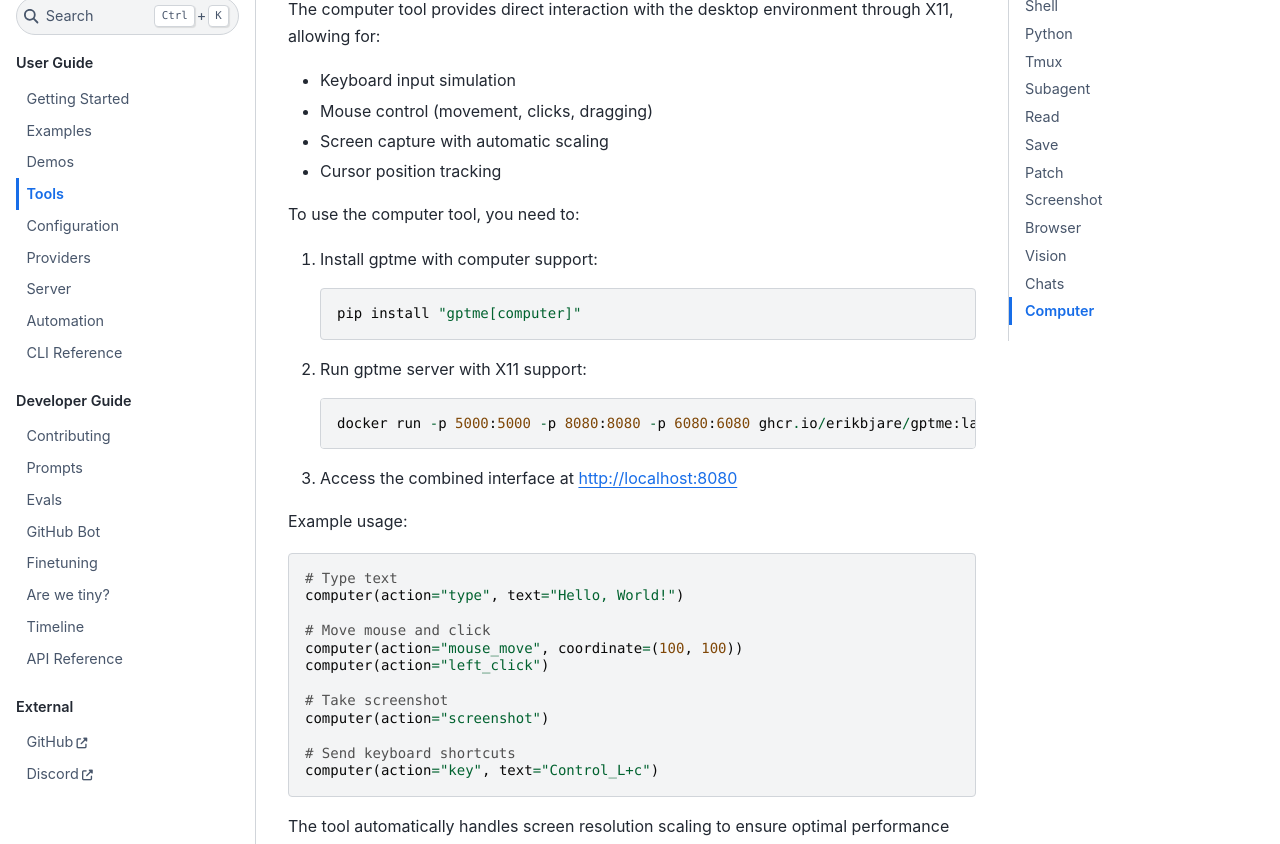
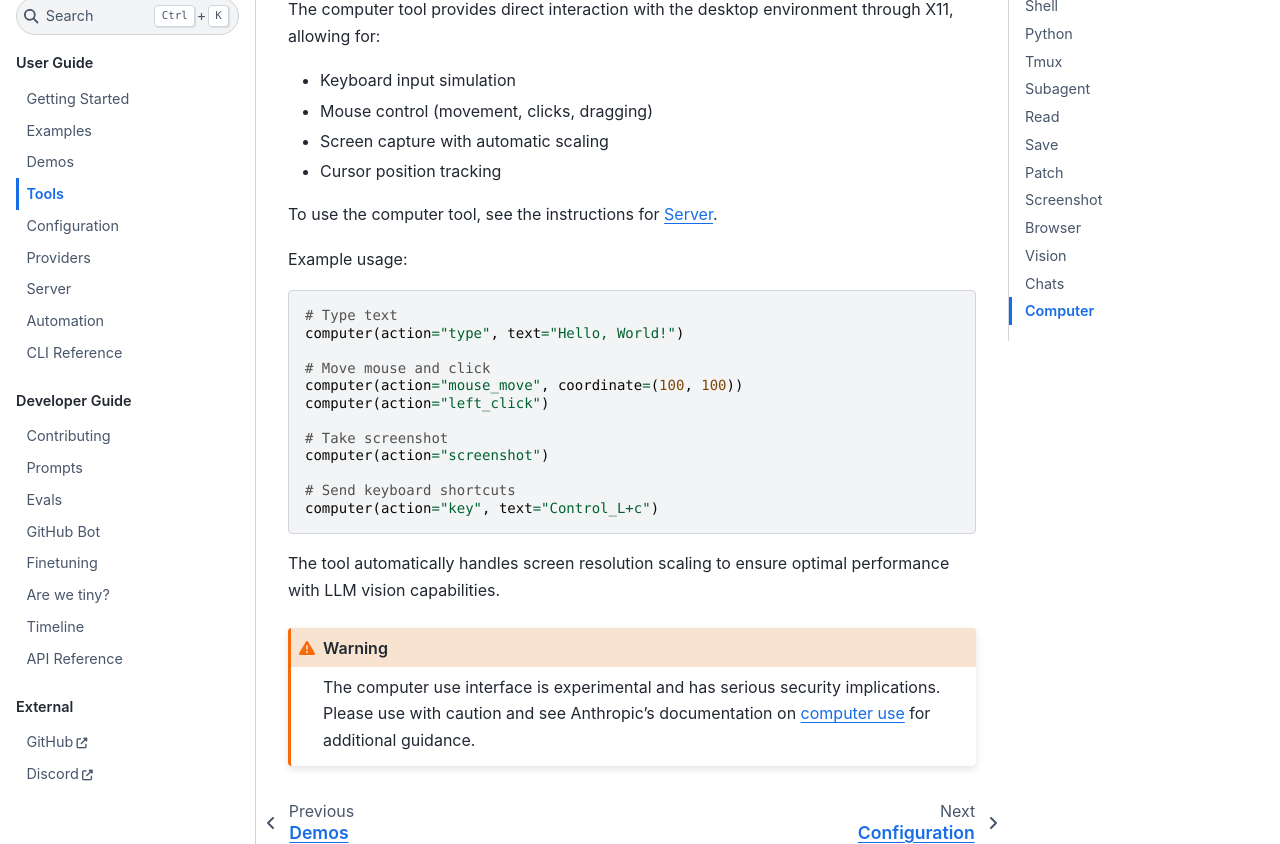
Before and after one commit to ErikBjare/gptme, a Sphinx documentation site: the page built from docs/tools.rst, in a window 1280 px wide and 900 px high, scrolled down 3056 px, cut to the strip 56-900 px from the top of the window. Built offline with Sphinx 7.4.7 and the Sphinx Book theme 1.1.4, drawn with Linux system fonts in a browser that asks for light colours.

```diff
--- a/docs/tools.rst
+++ b/docs/tools.rst
@@ -123,17 +123,7 @@ The computer tool provides direct interaction with the desktop environment throu
 - Screen capture with automatic scaling
 - Cursor position tracking
 
-To use the computer tool, you need to:
-
-1. Install gptme with computer support::
-
-    pip install "gptme[computer]"
-
-2. Run gptme server with X11 support::
-
-    docker run -p 5000:5000 -p 8080:8080 -p 6080:6080 ghcr.io/erikbjare/gptme:latest-server
-
-3. Access the combined interface at http://localhost:8080
+To use the computer tool, see the instructions for :doc:`server`.
 
 Example usage::
 
```
Also changed, not shown: 2 other files.
